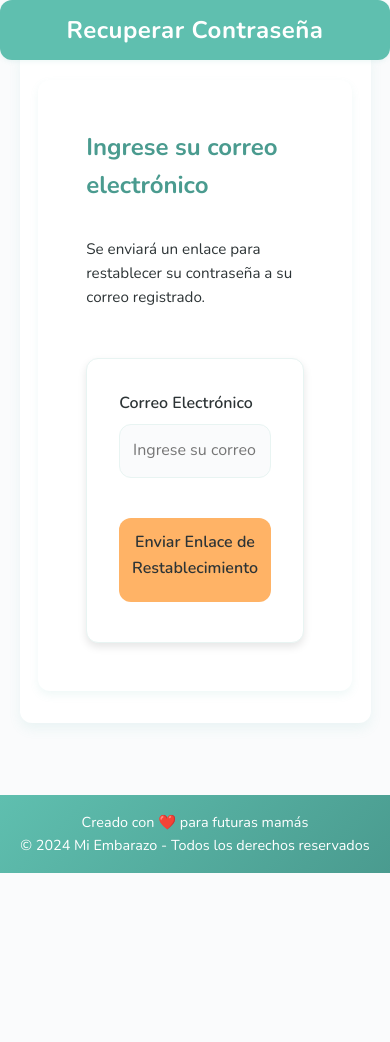
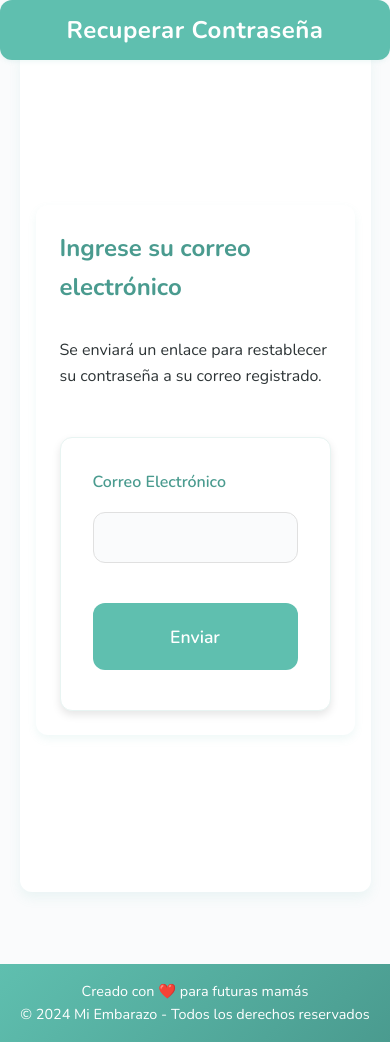
Before and after one commit to dart94/9e, a Flask app: page /reset_password in a window 390 px wide. Before the commit the page ends 873 px from the top, so only its background shows below. Run offline with Flask 3, Linux system fonts and the light colour scheme; some libraries are stand-ins or nearby versions.

Commit message:
1.1.0 alertas

```diff
--- a/app/routes.py
+++ b/app/routes.py
@@ -254,30 +254,34 @@ def reset_password_request():
             token = serializer.dumps(user.email, salt='password-reset-salt')
             reset_url = url_for('routes.reset_password', token=token, _external=True)
             send_reset_email(user.email, reset_url)
-            flash('Se ha enviado un enlace de recuperación a su correo.', 'info')
+
+            # Agregar mensaje para SweetAlert2
+            flash('Se ha enviado un enlace de recuperación a su correo.', 'success')
         else:
+            # Agregar mensaje de error para SweetAlert2
             flash('No se encontró una cuenta con ese correo.', 'danger')
-        return redirect(url_for('routes.login'))
+        return redirect(url_for('routes.reset_password_request'))
     return render_template('reset_password.html', form=form)
 
 # Página para restablecer contraseña
 @routes.route('/reset_password/<token>', methods=['GET', 'POST'])
 def reset_password(token):
-    serializer = current_app.extensions['serializer']
     try:
-        email = serializer.loads(token, salt='password-reset-salt', max_age=3600)
-    except:
+        email = current_app.extensions['serializer'].loads(token, salt='password-reset-salt', max_age=3600)
+    except Exception:
         flash('El enlace de recuperación ha expirado o es inválido.', 'danger')
         return redirect(url_for('routes.reset_password_request'))
 
     user = User.query.filter_by(email=email).first_or_404()
     form = ResetPasswordForm()
+
     if form.validate_on_submit():
         # Actualizar contraseña
         user.password = bcrypt.generate_password_hash(form.password.data).decode('utf-8')
         db.session.commit()
-        flash('Su contraseña ha sido actualizada.', 'success')
+        flash('Tu contraseña ha sido actualizada con éxito.', 'success')
         return redirect(url_for('routes.login'))
+
     return render_template('reset_password_form.html', form=form)
 
 # Enviar correo de recuperación
--- a/app/static/css/styles.css
+++ b/app/static/css/styles.css
@@ -656,11 +656,12 @@ nav a:hover {
   display: flex;
   justify-content: center;
   align-items: center;
-  min-height: 80vh;
+  min-height: 100vh;
   padding: 2rem;
 }
 .reset-password-section .card {
-  max-width: 400px;
+  width: 100%;
+  max-width: 600px;
   padding: 3rem;
   background-color: #ffffff;
   border-radius: 12px;
@@ -669,13 +670,84 @@ nav a:hover {
 .reset-password-section .card h2 {
   margin-bottom: 2rem;
   color: #4A9B8F;
+  font-size: clamp(1.5rem, 2.5vw, 2rem);
 }
 .reset-password-section .card p {
-  font-size: 0.95rem;
+  font-size: 1rem;
   color: #2D3436;
   margin-bottom: 3rem;
+  line-height: 1.6;
+}
+.reset-password-section .card .styled-form .form-group {
+  margin-bottom: 2rem;
+}
+.reset-password-section .card .styled-form .form-group label {
+  font-size: 1rem;
+  margin-bottom: 1rem;
+  color: #4A9B8F;
+}
+.reset-password-section .card .styled-form .form-group .form-control {
+  width: 100%;
+  padding: 0.75rem;
+  font-size: 1rem;
+  border: 1px solid #E0E0E0;
+  border-radius: 12px;
+  background-color: #FAFBFC;
+  transition: border-color 0.3s ease;
+}
+.reset-password-section .card .styled-form .form-group .form-control:focus {
+  border-color: #5FBFAF;
+  outline: none;
+}
+.reset-password-section .card .styled-form .form-group .error-message {
+  color: #FF4A4A;
+  font-size: 0.875rem;
+}
+.reset-password-section .card .styled-form .btn {
+  width: 100%;
+  padding: 1.2rem;
+  font-size: 1.1rem;
+  background-color: #5FBFAF;
+  color: #ffffff;
+  border: none;
+  border-radius: 12px;
+  cursor: pointer;
+  transition: background-color 0.3s ease;
+}
+.reset-password-section .card .styled-form .btn:hover {
+  background-color: #4A9B8F;
 }
 
+@media (max-width: 480px) {
+  .reset-password-section {
+    padding: 1rem;
+  }
+  .reset-password-section .card {
+    padding: 2rem;
+    max-width: 100%;
+  }
+  .reset-password-section h2 {
+    font-size: 1.8rem;
+  }
+  .reset-password-section .styled-form .form-group .form-control {
+    padding: 0.65rem;
+  }
+  .reset-password-section .styled-form .btn {
+    padding: 1rem;
+    font-size: 1rem;
+  }
+}
+@media (max-width: 480px) {
+  .reset-password-section .card {
+    padding: 1.5rem;
+  }
+  .reset-password-section h2 {
+    font-size: 1.6rem;
+  }
+  .reset-password-section .styled-form .btn {
+    font-size: 0.9rem;
+  }
+}
 /* Footer */
 footer {
   background: linear-gradient(135deg, #5FBFAF, #4A9B8F);
@@ -1284,13 +1356,6 @@ body {
     padding: 0 1rem;
   }
 }
-.no-scroll {
-  height: 100vh;
-  overflow: hidden;
-  display: flex;
-  justify-content: center;
-  align-items: center;
-}
 @media (max-width: 768px) {
   .no-scroll {
     overflow: auto;
--- a/app/static/js/app.js
+++ b/app/static/js/app.js
@@ -1,9 +1,119 @@
 document.addEventListener("DOMContentLoaded", () => {
+    // Función reutilizable para SweetAlert2
+    const showAlert = ({ title, text, icon = "info", showLoading = false }) => {
+        Swal.fire({
+            title,
+            text,
+            icon,
+            allowOutsideClick: false,
+            showConfirmButton: !showLoading,
+            didOpen: showLoading ? () => Swal.showLoading() : null,
+        });
+    };
+
+    // SweetAlert2 para Flash Messages
+    const flashMessagesElement = document.getElementById("flash-messages");
+    if (flashMessagesElement) {
+        const flashMessages = JSON.parse(flashMessagesElement.textContent || "[]");
+        if (flashMessages.length > 0) {
+            flashMessages.forEach(([category, message]) => {
+                showAlert({
+                    title: category === "success" ? "Éxito" : "Error",
+                    text: message,
+                    icon: category === "success" ? "success" : "error",
+                });
+            });
+        }
+    }
+
+    // Formulario de Restablecimiento de Contraseña
+    const resetPasswordForm = document.getElementById("reset-password-form");
+    if (resetPasswordForm) {
+        resetPasswordForm.addEventListener("submit", function (event) {
+            event.preventDefault(); // Detener envío inmediato del formulario
+
+            Swal.fire({
+                title: "Enviando solicitud...",
+                text: "Por favor espera mientras procesamos tu solicitud.",
+                icon: "info",
+                allowOutsideClick: false,
+                showConfirmButton: false,
+                didOpen: () => Swal.showLoading(),
+            });
+
+            // Simular un retraso y mostrar alerta de éxito
+            setTimeout(() => {
+                Swal.fire({
+                    title: "Correo enviado",
+                    text: "Revisa tu bandeja de entrada para continuar el proceso.",
+                    icon: "success",
+                }).then(() => {
+                    resetPasswordForm.submit(); // Enviar el formulario después de la confirmación
+                });
+            }, 2000);
+        });
+    }
+
+    // Formulario de Nueva Contraseña
+    const newPasswordForm = document.getElementById("new-password-form");
+    if (newPasswordForm) {
+        newPasswordForm.addEventListener("submit", function (event) {
+            event.preventDefault(); // Detener envío inmediato del formulario
+
+            Swal.fire({
+                title: "Procesando...",
+                text: "Guardando tu nueva contraseña. Por favor espera.",
+                icon: "info",
+                allowOutsideClick: false,
+                showConfirmButton: false,
+                didOpen: () => Swal.showLoading(),
+            });
+
+            // Simular un breve retraso antes de mostrar éxito
+            setTimeout(() => {
+                Swal.fire({
+                    title: "Contraseña actualizada",
+                    text: "Tu contraseña ha sido actualizada con éxito.",
+                    icon: "success",
+                }).then(() => {
+                    newPasswordForm.submit(); // Enviar el formulario después de la confirmación
+                });
+            }, 2000);
+        });
+    }
+
+    // Formulario de Nuevo Embarazo
+    const newEmbarazoForm = document.getElementById("new-embarazo-form");
+    if (newEmbarazoForm) {
+        newEmbarazoForm.addEventListener("submit", function (event) {
+            event.preventDefault(); // Detener envío inmediato del formulario
+
+            Swal.fire({
+                title: "Guardando registro...",
+                text: "Por favor espera mientras procesamos tu registro.",
+                icon: "info",
+                allowOutsideClick: false,
+                showConfirmButton: false,
+                didOpen: () => Swal.showLoading(),
+            });
+
+            // Simular un breve retraso antes de mostrar éxito
+            setTimeout(() => {
+                Swal.fire({
+                    title: "Registro exitoso",
+                    text: "Tu registro ha sido guardado correctamente.",
+                    icon: "success",
+                }).then(() => {
+                    newEmbarazoForm.submit(); // Enviar el formulario después de la confirmación
+                });
+            }, 2000);
+        });
+    }
+
+    // Toggle Sidebar
     const toggleButton = document.getElementById("toggle-sidebar");
     const sidebar = document.getElementById("sidebar");
-
     if (toggleButton && sidebar) {
-        // Alternar entre abrir y cerrar el sidebar
         toggleButton.addEventListener("click", () => {
             sidebar.classList.toggle("active");
         });
--- a/app/templates/nuevo_embarazo.html
+++ b/app/templates/nuevo_embarazo.html
@@ -23,7 +23,7 @@
         </ul>
     </nav>
     <main>
-        <form method="POST" action="{{ url_for('routes.nuevo_registro_embarazo') }}" class="styled-form">
+        <form method="POST" action="{{ url_for('routes.nuevo_registro_embarazo') }}" id="new-embarazo-form" class="styled-form">
             {{ form.hidden_tag() }}
             <div class="form-group">
                 <label for="last_period_date">{{ form.last_period_date.label }}</label>
@@ -62,7 +62,7 @@
             <p>&copy; 2024 Mi Embarazo - Todos los derechos reservados</p>
         </div>
     </footer>
+    <script src="https://cdn.jsdelivr.net/npm/sweetalert2@11"></script>
     <script src="{{ url_for('static', filename='js/app.js') }}"></script>
-
 </body>
 </html>
--- a/app/templates/reset_password.html
+++ b/app/templates/reset_password.html
@@ -5,6 +5,8 @@
     <meta name="viewport" content="width=device-width, initial-scale=1.0">
     <title>Restablecer Contraseña</title>
     <link href="https://fonts.googleapis.com/css2?family=Nunito:wght@400;600;700&display=swap" rel="stylesheet">
+    <script src="https://cdn.jsdelivr.net/npm/sweetalert2@11"></script>
+    <script src="{{ url_for('static', filename='js/app.js') }}"></script>
     <link rel="stylesheet" href="{{ url_for('static', filename='/css/styles.css') }}">
 </head>
 <body>
@@ -16,16 +18,16 @@
             <div class="card">
                 <h2>Ingrese su correo electrónico</h2>
                 <p>Se enviará un enlace para restablecer su contraseña a su correo registrado.</p>
-                <form method="POST" class="styled-form">
+                <form method="POST" id="reset-password-form" class="styled-form">
                     {{ form.hidden_tag() }}
                     <div class="form-group">
                         <label for="email">{{ form.email.label }}</label>
-                        {{ form.email(class="form-control", placeholder="Ingrese su correo") }}
+                        {{ form.email(class="form-control", id="email") }}
                         {% for error in form.email.errors %}
                             <p class="error-message">{{ error }}</p>
                         {% endfor %}
                     </div>
-                    <button type="submit" class="btn">{{ form.submit.label }}</button>
+                    <button type="submit" class="btn" id="submit-button">Enviar</button>
                 </form>
             </div>
         </section>
@@ -36,5 +38,6 @@
             <p>&copy; 2024 Mi Embarazo - Todos los derechos reservados</p>
         </div>
     </footer>
+
 </body>
 </html>
--- a/app/templates/reset_password_form.html
+++ b/app/templates/reset_password_form.html
@@ -5,13 +5,14 @@
     <meta name="viewport" content="width=device-width, initial-scale=1.0">
     <title>Nueva Contraseña</title>
     <link rel="stylesheet" href="{{ url_for('static', filename='/css/styles.css') }}">
+    <script src="https://cdn.jsdelivr.net/npm/sweetalert2@11"></script>
 </head>
 <body>
     <header>
         <h1>Establecer Nueva Contraseña</h1>
     </header>
     <main>
-        <form method="POST" class="styled-form">
+        <form method="POST" id="new-password-form" class="styled-form">
             {{ form.hidden_tag() }}
             <div class="form-group">
                 <label for="password">{{ form.password.label }}</label>
@@ -36,5 +37,6 @@
             <p>&copy; 2024 Mi Embarazo - Todos los derechos reservados</p>
         </div>
     </footer>
+    <script src="{{ url_for('static', filename='js/app.js') }}"></script>
 </body>
 </html>
```
Also changed, not shown: app/static/scss/_forms.scss (+104 -4 lines), app/static/scss/_index.scss (+1 -6 lines), 1 other file.
